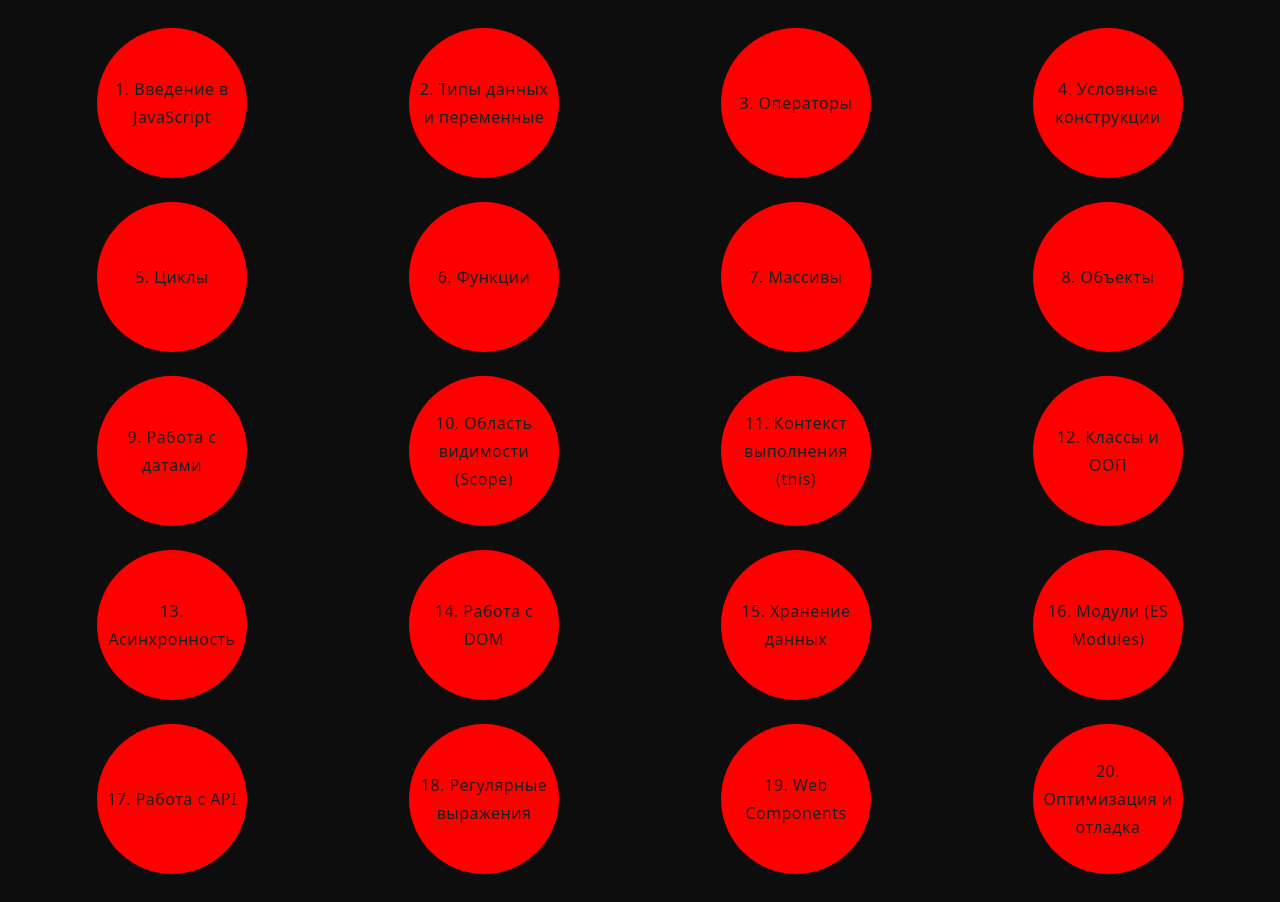
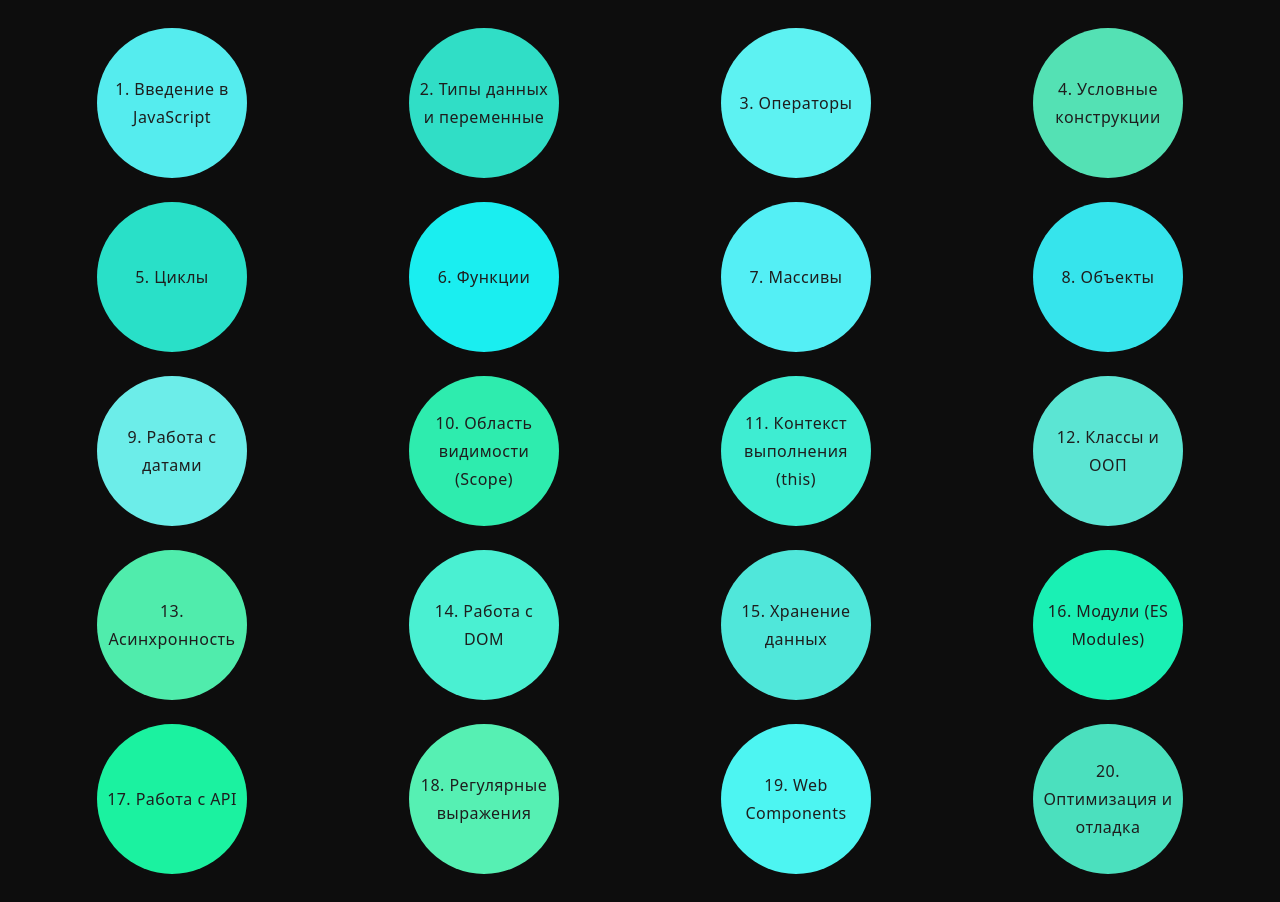
Before and after one commit to RedSquid2212/diploma-frontend, a React (Vite) app in the folder transparent-world/: page /courses/js in a window 1280 px wide. Built offline with nearby package versions, Linux system fonts and the light colour scheme; a web font is replaced by a local one.

Commit message:
Добавила генератор цветов, поправила сетку

```diff
--- a/transparent-world/src/components/ThemesGrid/ThemesGrid.scss
+++ b/transparent-world/src/components/ThemesGrid/ThemesGrid.scss
@@ -1,12 +1,11 @@
-.themes-container {
+.MuiGrid-root.themes-container {
     display: flex;
     align-items: center;
     justify-content: center;
     padding: 20px;
 }
 
-.theme-cell {
+.MuiGrid-root.theme-cell {
     display: flex;
-    align-items: center;
     justify-content: center;
 }
--- a/transparent-world/src/components/ThemesGrid/ThemesGrid.tsx
+++ b/transparent-world/src/components/ThemesGrid/ThemesGrid.tsx
@@ -3,6 +3,7 @@ import { Theme } from '../../models/theme';
 import './ThemesGrid.scss';
 import { CircleButton } from '../CircleButton/CircleButton';
 import { Grid } from '@mui/material';
+import { generateColorInPalette } from '../../utils/colorGenerator';
 
 type Props = {
     readonly themes: readonly Theme[];
@@ -10,8 +11,8 @@ type Props = {
 
 const ThemesGridComponent: FC<Props> = ({ themes }) => {
     return (
-        <div className="themes-container">
-            <Grid container spacing={3} columns={{xl: 5, md: 4, sm: 3, xs: 2}}>
+        <div>
+            <Grid container spacing={3} columns={{xl: 5, md: 4, sm: 3, xs: 2}} className="themes-container">
                 {
                     themes.map((theme, index) => (
                         <Grid key={index} size={1} className="theme-cell">
@@ -19,7 +20,7 @@ const ThemesGridComponent: FC<Props> = ({ themes }) => {
                                 text={`${index + 1}. ${theme.name}`}
                                 width={150}
                                 height={150}
-                                backgroundColor='red'
+                                backgroundColor={generateColorInPalette(170, [70, 90], [50, 70])}
                                 fontSize='16px'
                                 position={{}}
                                 positionType='static'
--- /dev/null
+++ b/transparent-world/src/utils/colorGenerator.ts
@@ -0,0 +1,11 @@
+export function generateColorInPalette(
+    baseHue: number,
+    saturationRange: readonly number[],
+    lightnessRange: readonly number[],
+) {
+  const h = baseHue + (Math.random() * 30 - 15);
+  const s = saturationRange[0] + Math.random() * (saturationRange[1] - saturationRange[0]);
+  const l = lightnessRange[0] + Math.random() * (lightnessRange[1] - lightnessRange[0]);
+
+  return `hsl(${h}, ${s}%, ${l}%)`;
+}
```
